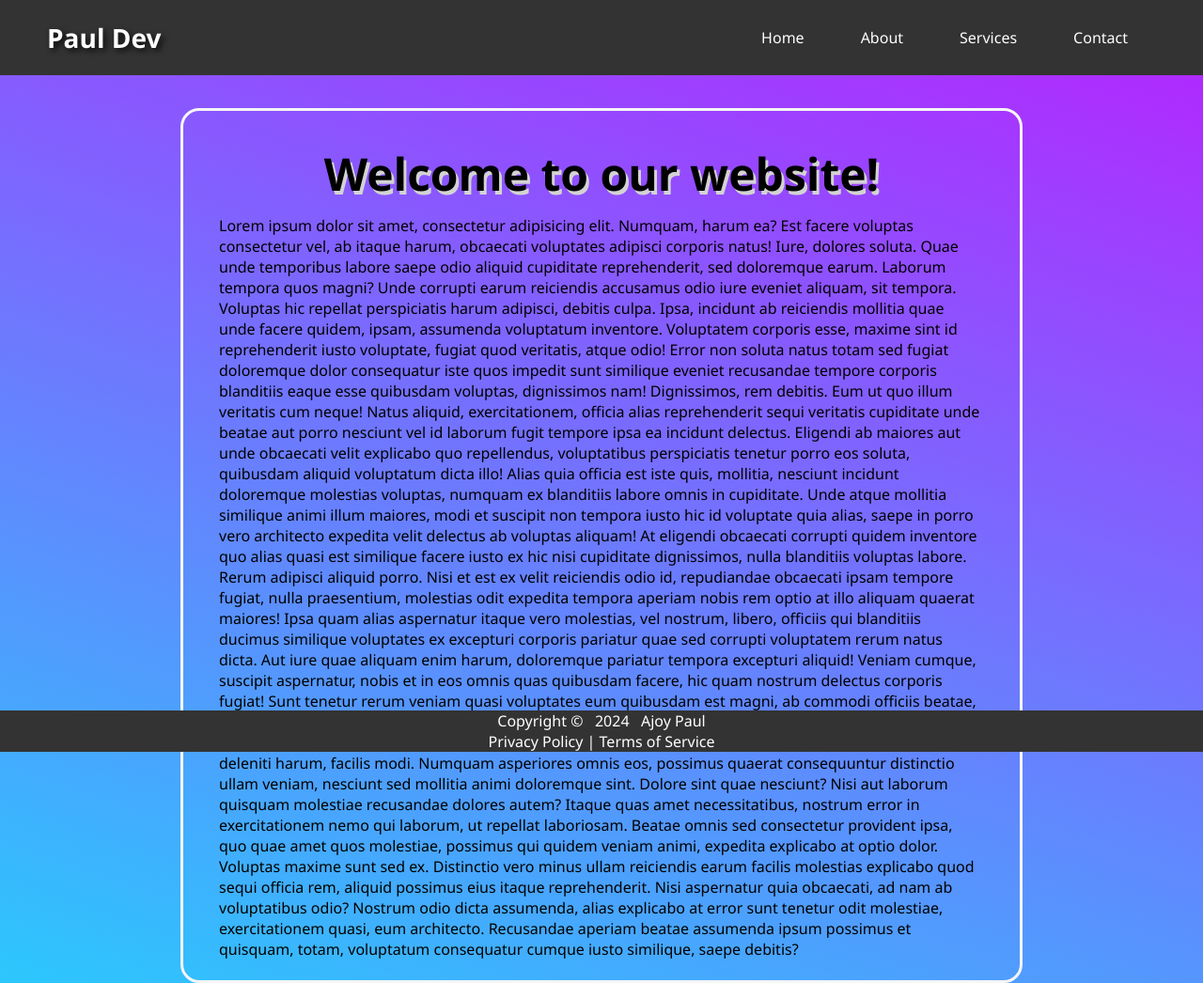
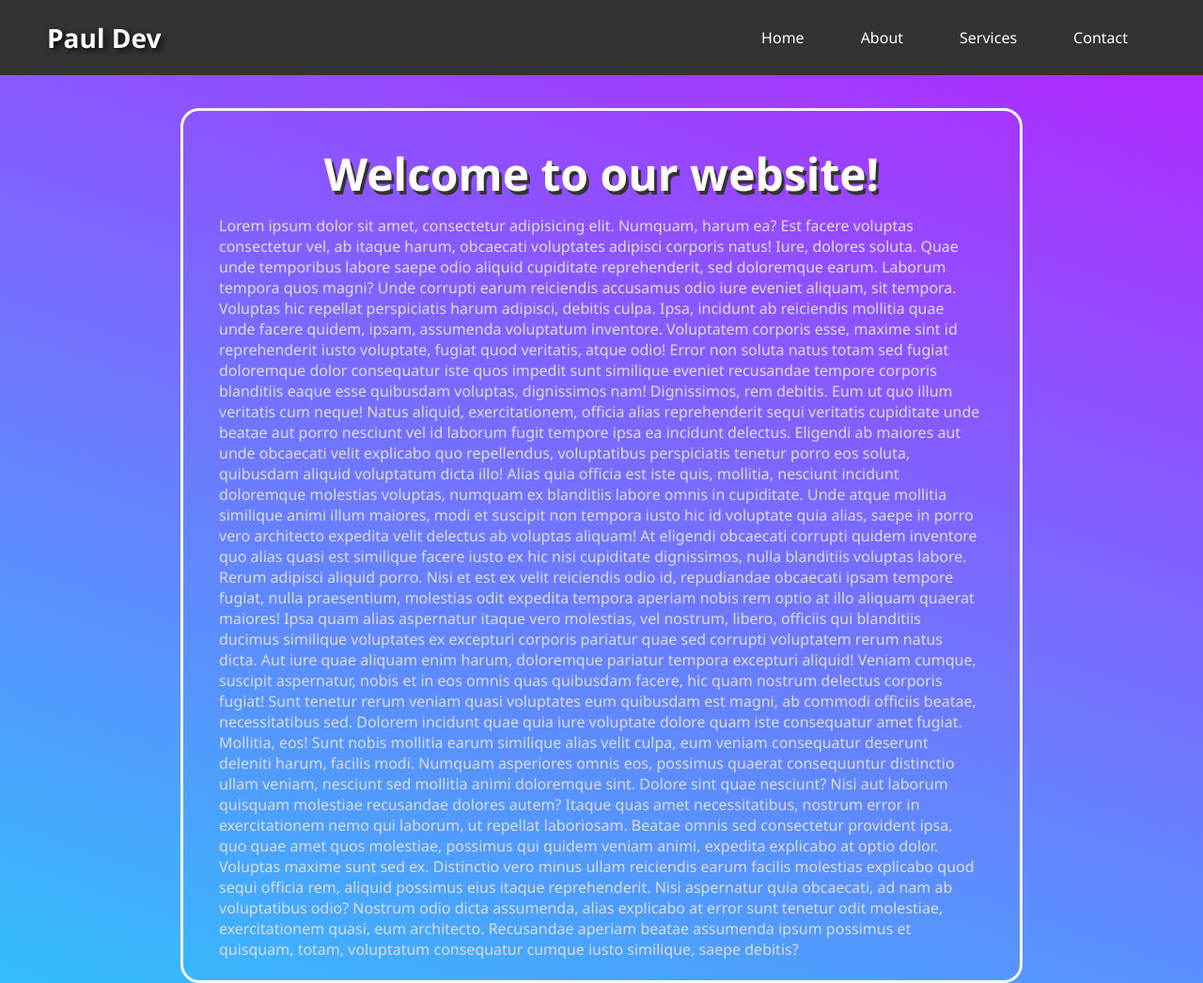
Before and after one commit to Ajoy-paul11/PRODIGY_WD_01, a plain HTML site: page index.html in a window 1280 px wide. Shown: the top 1046 px of the page at 94% size. Drawn offline with Linux system fonts and the light colour scheme.

Commit message:
Changes made in the main section

```diff
--- a/style.css
+++ b/style.css
@@ -135,13 +135,15 @@ header {
   border: 3px solid whitesmoke;
   padding: 22px 38px;
   border-radius: 20px;
+  color: #ddd;
 }
 
 #hero-section {
   text-align: center;
   padding: 12px 8px;
   font-size: x-large;
-  text-shadow: 3px 4px lightgrey;
+  color: #fefefe;
+  text-shadow: 3px 4px #333;
 }
 
 /* CSS styles for the footer */
@@ -150,10 +152,14 @@ footer {
   background-color: #333;
   color: #fff;
   text-align: center;
-  position: fixed;
-  bottom: 0;
+  /* bottom: 0; */
   width: 100%;
-  left: 0;
+  /* left: 0; */
+  padding: 12px;
+}
+
+footer :first-child {
+  padding: 12px;
 }
 
 footer a {
```
